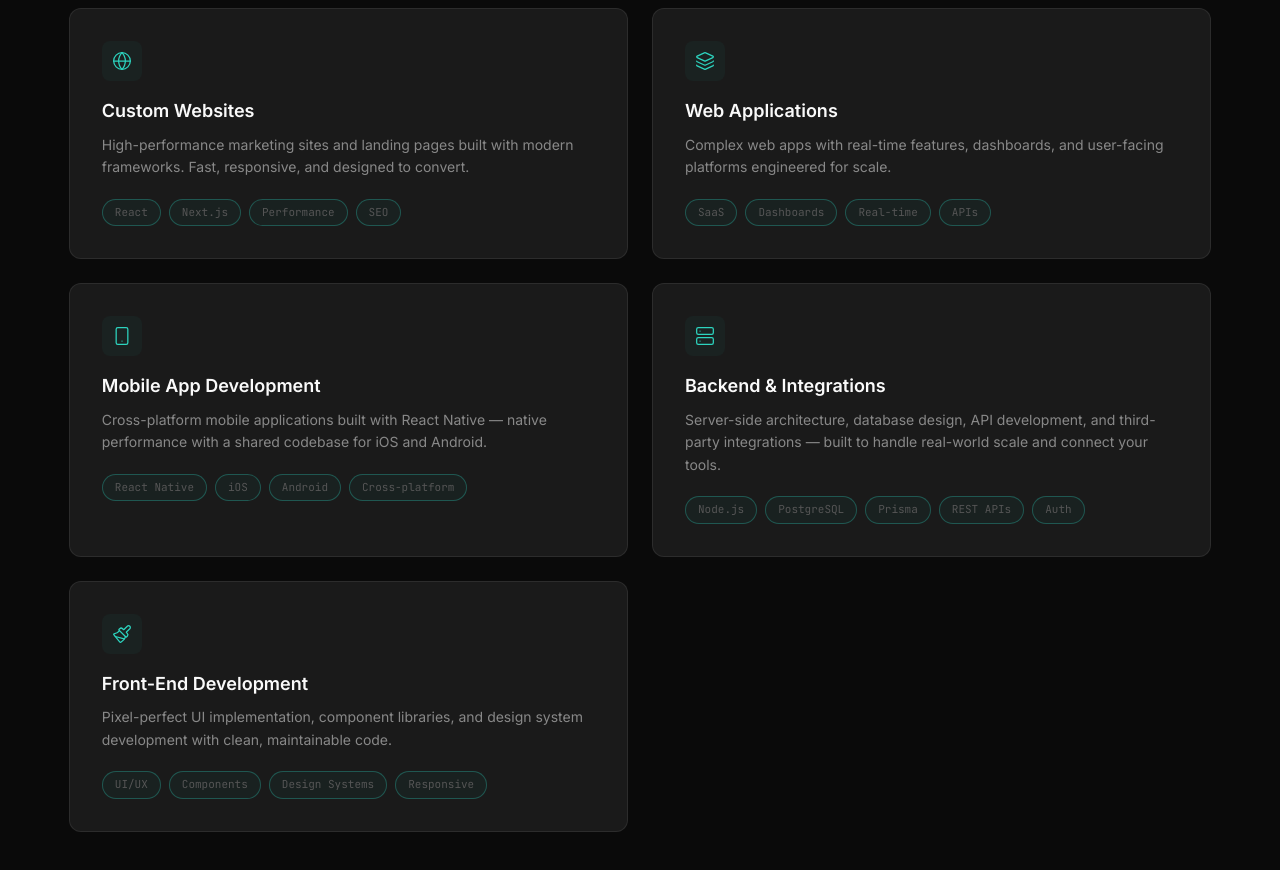
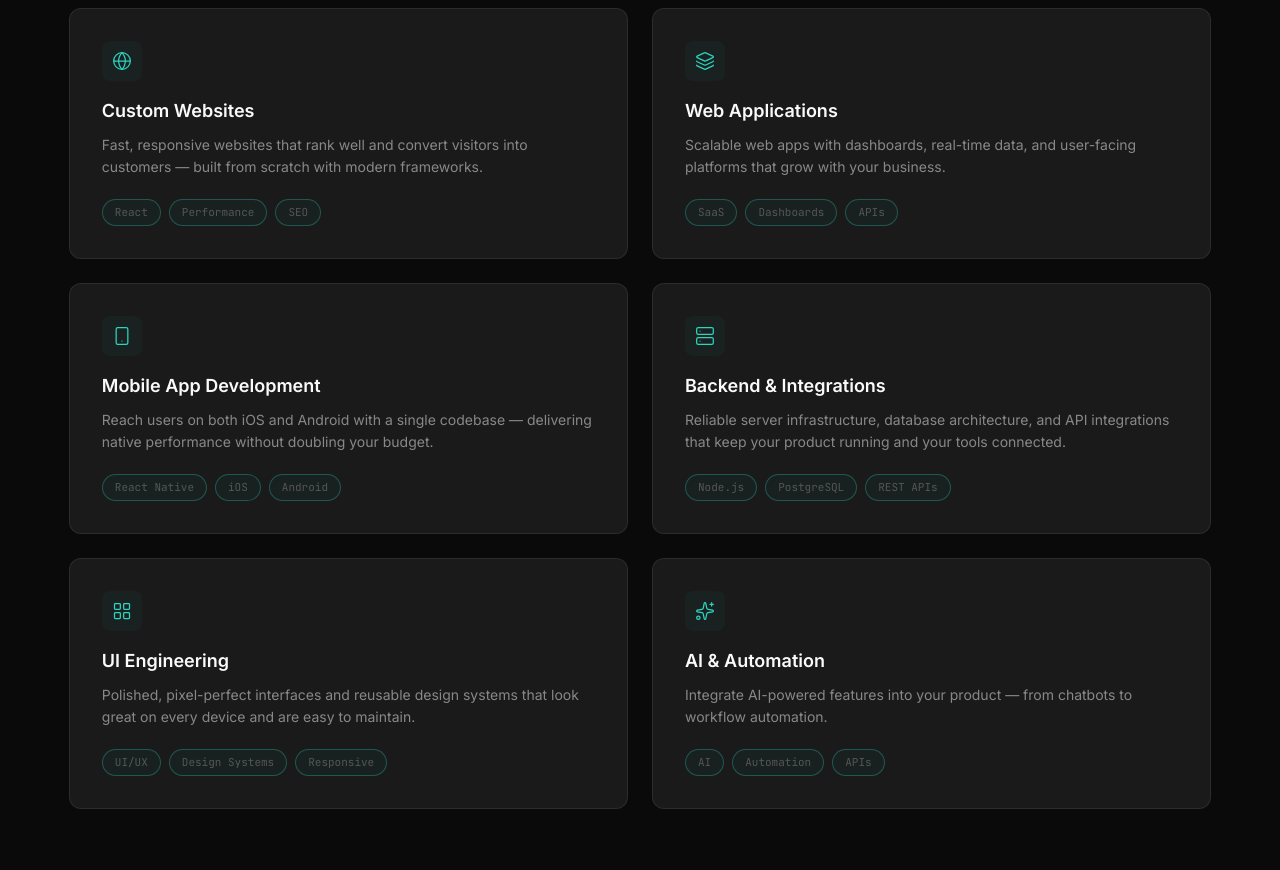
Before and after one commit to Zappisoft/zappisoft, a React (Vite) app: page / in a window 1280 px wide. Shown: the part 1180-2050 px from the top of the page. Built offline with nearby package versions, Linux system fonts and the light colour scheme.

Commit message:
what we build polished

```diff
--- a/src/constants/data.js
+++ b/src/constants/data.js
@@ -1,12 +1,14 @@
 import {
   Code,
   Globe,
+  LayoutGrid,
   Layers,
   MessageSquare,
   Paintbrush,
   Rocket,
   Server,
   Smartphone,
+  Sparkles,
 } from 'lucide-react';
 
 export const NAV_LINKS = [
@@ -21,36 +23,43 @@ export const SERVICES = [
     icon: Globe,
     title: 'Custom Websites',
     description:
-      'High-performance marketing sites and landing pages built with modern frameworks. Fast, responsive, and designed to convert.',
-    tags: ['React', 'Next.js', 'Performance', 'SEO'],
+      'Fast, responsive websites that rank well and convert visitors into customers — built from scratch with modern frameworks.',
+    tags: ['React', 'Performance', 'SEO'],
   },
   {
     icon: Layers,
     title: 'Web Applications',
     description:
-      'Complex web apps with real-time features, dashboards, and user-facing platforms engineered for scale.',
-    tags: ['SaaS', 'Dashboards', 'Real-time', 'APIs'],
+      'Scalable web apps with dashboards, real-time data, and user-facing platforms that grow with your business.',
+    tags: ['SaaS', 'Dashboards', 'APIs'],
   },
   {
     icon: Smartphone,
     title: 'Mobile App Development',
     description:
-      'Cross-platform mobile applications built with React Native — native performance with a shared codebase for iOS and Android.',
-    tags: ['React Native', 'iOS', 'Android', 'Cross-platform'],
+      'Reach users on both iOS and Android with a single codebase — delivering native performance without doubling your budget.',
+    tags: ['React Native', 'iOS', 'Android'],
   },
   {
     icon: Server,
     title: 'Backend & Integrations',
     description:
-      'Server-side architecture, database design, API development, and third-party integrations — built to handle real-world scale and connect your tools.',
-    tags: ['Node.js', 'PostgreSQL', 'Prisma', 'REST APIs', 'Auth'],
+      'Reliable server infrastructure, database architecture, and API integrations that keep your product running and your tools connected.',
+    tags: ['Node.js', 'PostgreSQL', 'REST APIs'],
   },
   {
-    icon: Paintbrush,
-    title: 'Front-End Development',
+    icon: LayoutGrid,
+    title: 'UI Engineering',
     description:
-      'Pixel-perfect UI implementation, component libraries, and design system development with clean, maintainable code.',
-    tags: ['UI/UX', 'Components', 'Design Systems', 'Responsive'],
+      'Polished, pixel-perfect interfaces and reusable design systems that look great on every device and are easy to maintain.',
+    tags: ['UI/UX', 'Design Systems', 'Responsive'],
+  },
+  {
+    icon: Sparkles,
+    title: 'AI & Automation',
+    description:
+      'Integrate AI-powered features into your product — from chatbots to workflow automation.',
+    tags: ['AI', 'Automation', 'APIs'],
   },
 ];
 
--- a/src/sections/Services.jsx
+++ b/src/sections/Services.jsx
@@ -11,7 +11,7 @@ export default function Services() {
       <Container>
         <SectionHeader
           label="What we build"
-          title="Development services tailored to your needs."
+          title="Software designed to perform."
         />
         <div className={styles.grid}>
           {SERVICES.map(({ icon: Icon, title, description, tags }) => (
```
